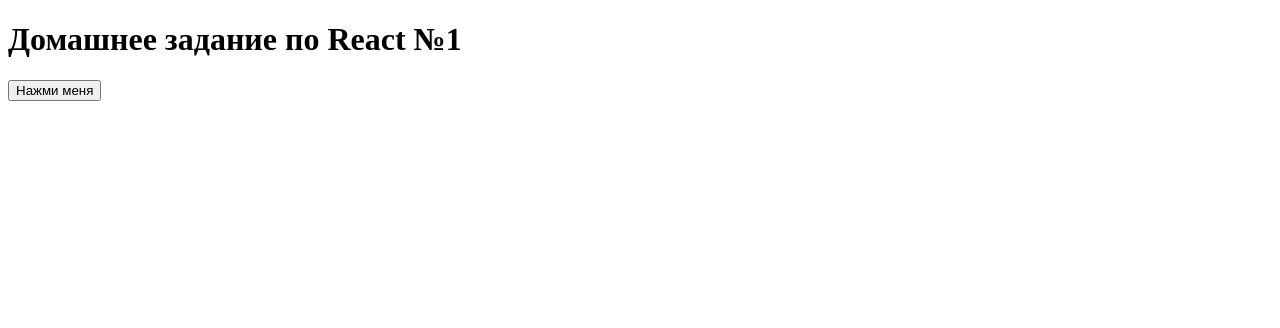
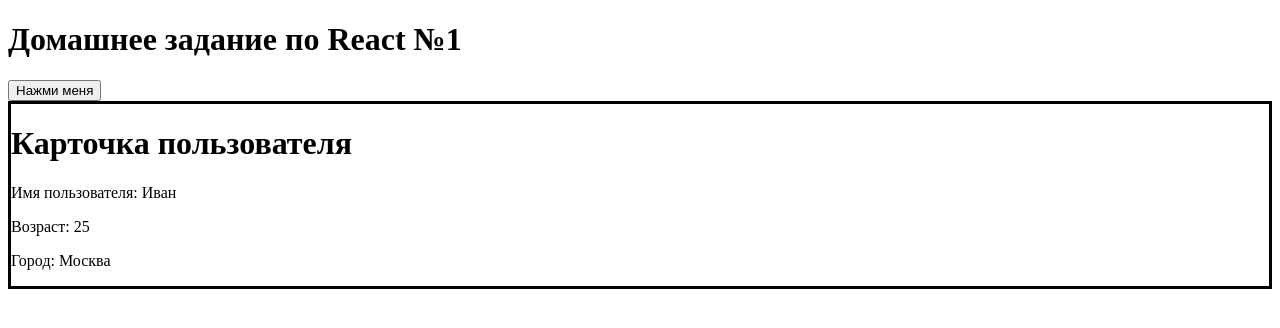
Before and after one commit to ZloiZebr/REACT, a React (Vite) app in the folder frontend/: page / in a window 1280 px wide. Shown: the top 328 px of the page. Built offline with nearby package versions, Linux system fonts and the light colour scheme.

Commit message:
HomeWorkReact №2

```diff
--- a/frontend/src/App.jsx
+++ b/frontend/src/App.jsx
@@ -1,4 +1,5 @@
 import { useState } from "react"
+import UserCard from "./components/UI/UserCard/UserCard"
 
 function App() {
   return(
@@ -8,6 +9,7 @@
       } >
         Нажми меня
       </button>
+      <UserCard  name="Иван" age={25} city="Москва"/>
     </div>
   )
 }
--- /dev/null
+++ b/frontend/src/components/UI/UserCard/UserCard.jsx
@@ -0,0 +1,13 @@
+import styles from './UserCard.module.css'
+
+const UserCard = ({name,age,city}) => (
+    <div className = {styles.UserCard}>
+        <h1>Карточка пользователя</h1>
+        <p>Имя пользователя: {name}</p>
+        <p>Возраст: {age}</p>
+        <p>Город: {city}</p>
+    </div>
+
+
+)
+export default UserCard
--- /dev/null
+++ b/frontend/src/components/UI/UserCard/UserCard.module.css
@@ -0,0 +1,3 @@
+.UserCard{
+    border: 3px solid black;
+}
--- a/frontend/src/index.css
+++ b/frontend/src/index.css
@@ -0,0 +1,3 @@
+UserCard{
+  border: 3px solid black;
+}
```
